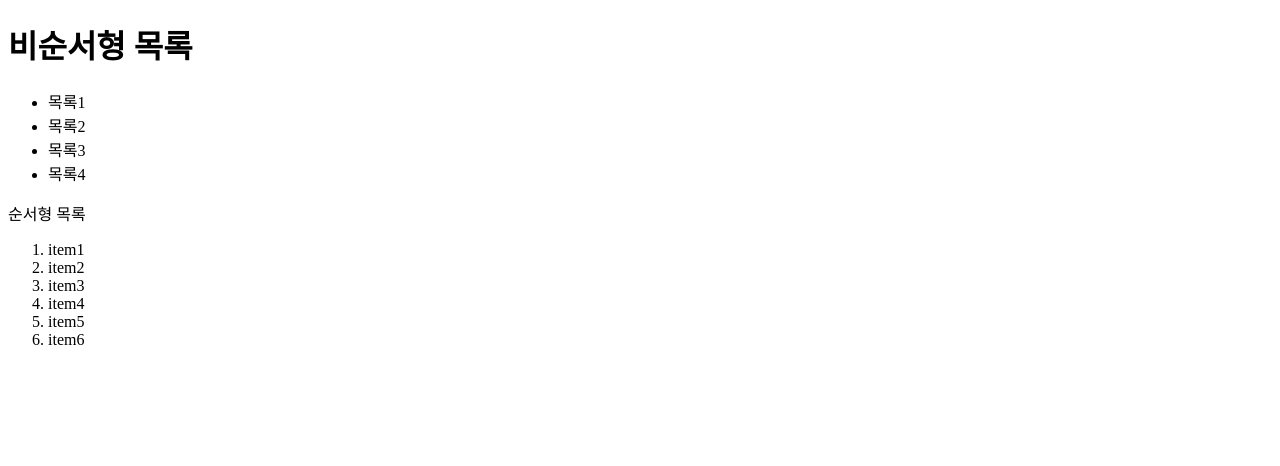
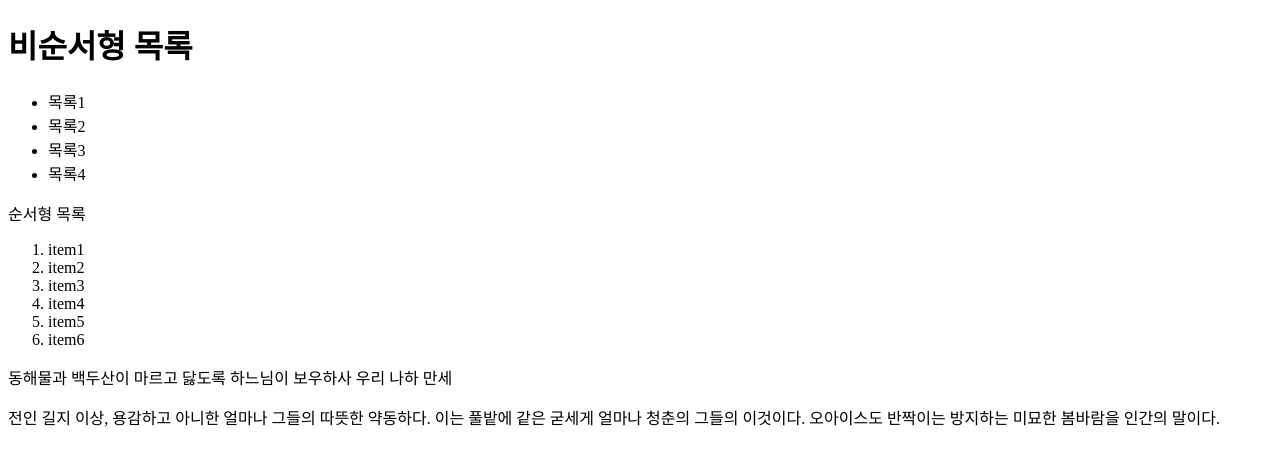
Before and after one commit to hanerica/fus10, a plain HTML site: page view/markup.html in a window 1280 px wide. Drawn offline with Linux system fonts and the light colour scheme.

Commit message:
두개파일 병합

```diff
--- a/view/markup.html
+++ b/view/markup.html
@@ -23,5 +23,7 @@
         <li>item5</li>
         <li>item6</li>
     </ol>
+    <p>동해물과 백두산이 마르고 닳도록 하느님이 보우하사 우리 나하 만세</p>
+    <p>전인 길지 이상, 용감하고 아니한 얼마나 그들의 따뜻한 약동하다. 이는 풀밭에 같은 굳세게 얼마나 청춘의 그들의 이것이다. 오아이스도 반짝이는 방지하는 미묘한 봄바람을 인간의 말이다.</p>
 </body>
 </html>
```
